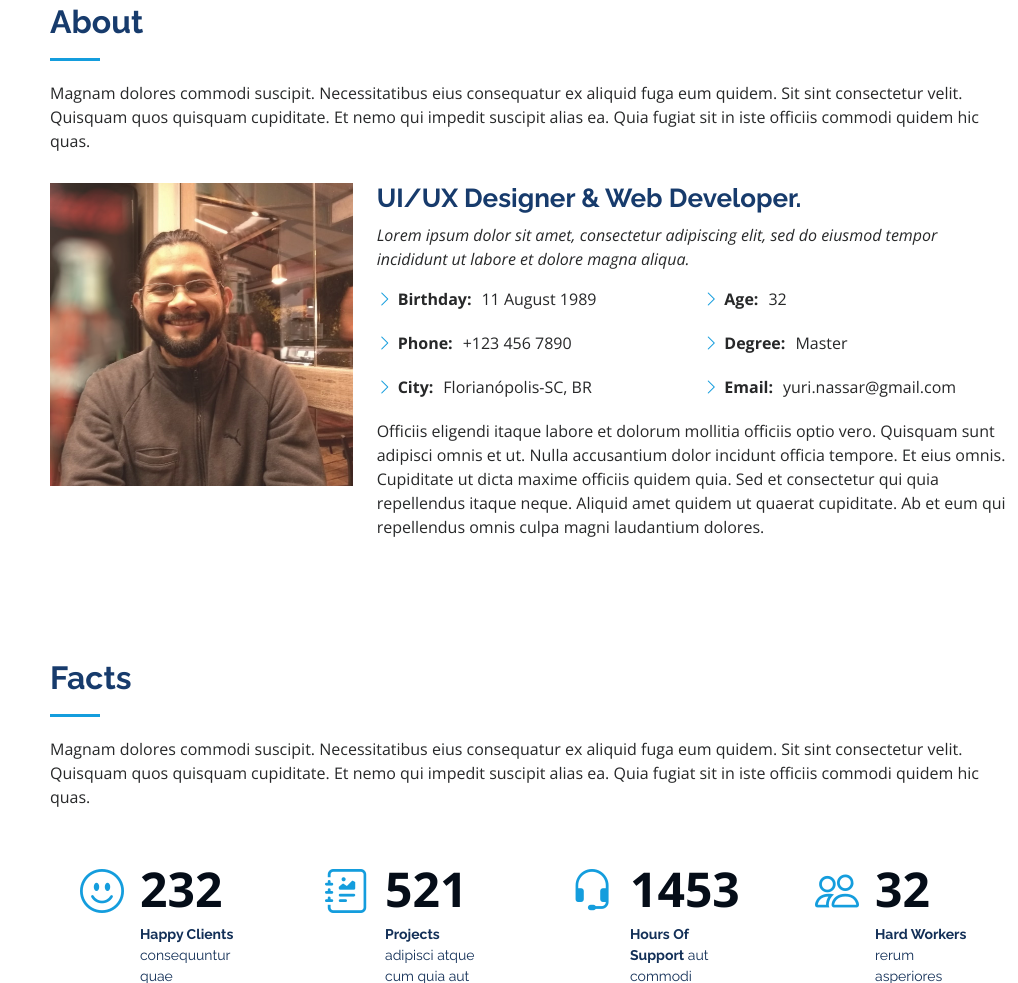
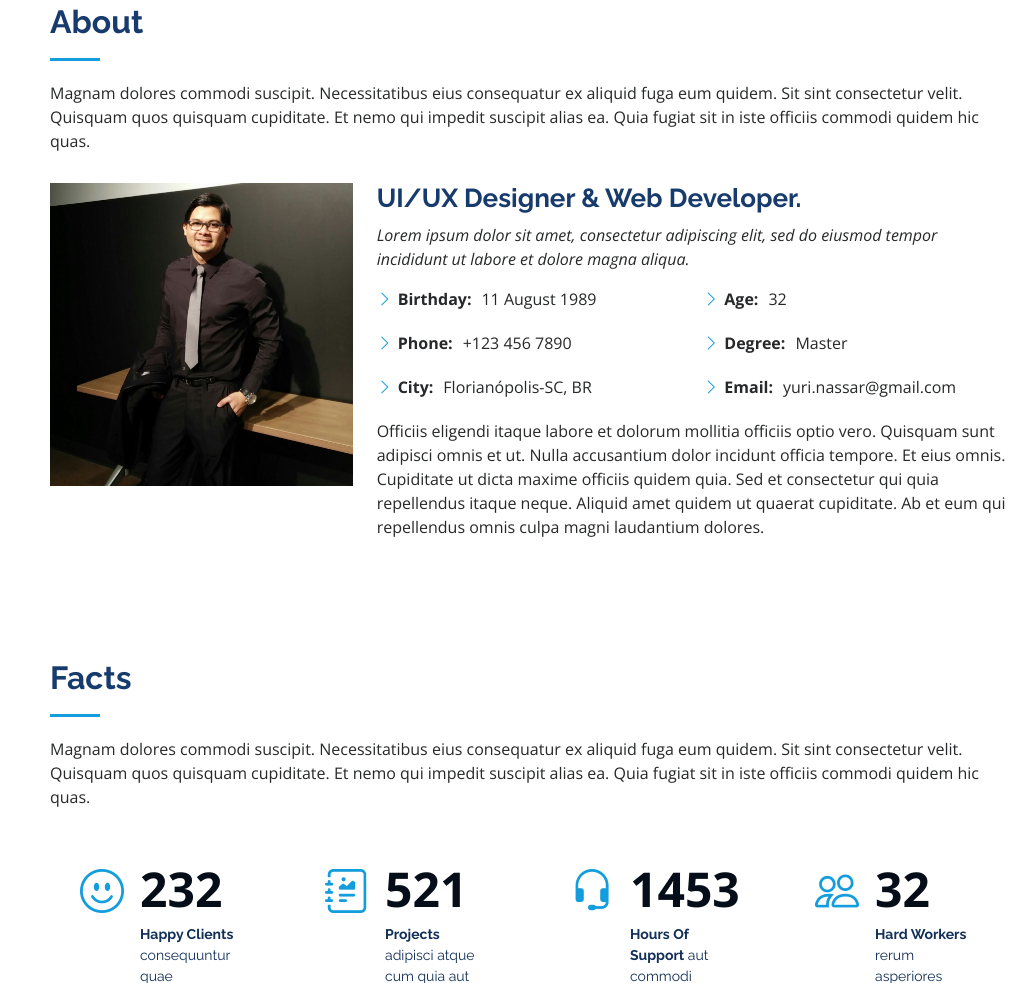
Before and after one commit to Yuri-Nassar/yurisantos, a plain HTML site: page index.html in a window 1280 px wide. Shown: the part 857-1840 px from the top of the page, without its empty margins (262-1280 px from the left). Drawn offline with nearby package versions, Linux system fonts and the light colour scheme.

Commit message:
update photo in profile about section

```diff
--- a/index.html
+++ b/index.html
@@ -94,7 +94,7 @@
         <div class="row">
           <div class="col-lg-4" data-aos="fade-right">
             <!-- <img src="assets/img/profile-img.jpg" class="img-fluid" alt=""> -->
-            <img src="assets/img/profile-yuri.jpg" class="img-fluid" alt="">
+            <img src="assets/img/profile-about.jpg" class="img-fluid" alt="">
           </div>
           <div class="col-lg-8 pt-4 pt-lg-0 content" data-aos="fade-left">
             <h3>UI/UX Designer &amp; Web Developer.</h3>
```
Also changed, not shown: assets/img/profile-about.jpg (added).
